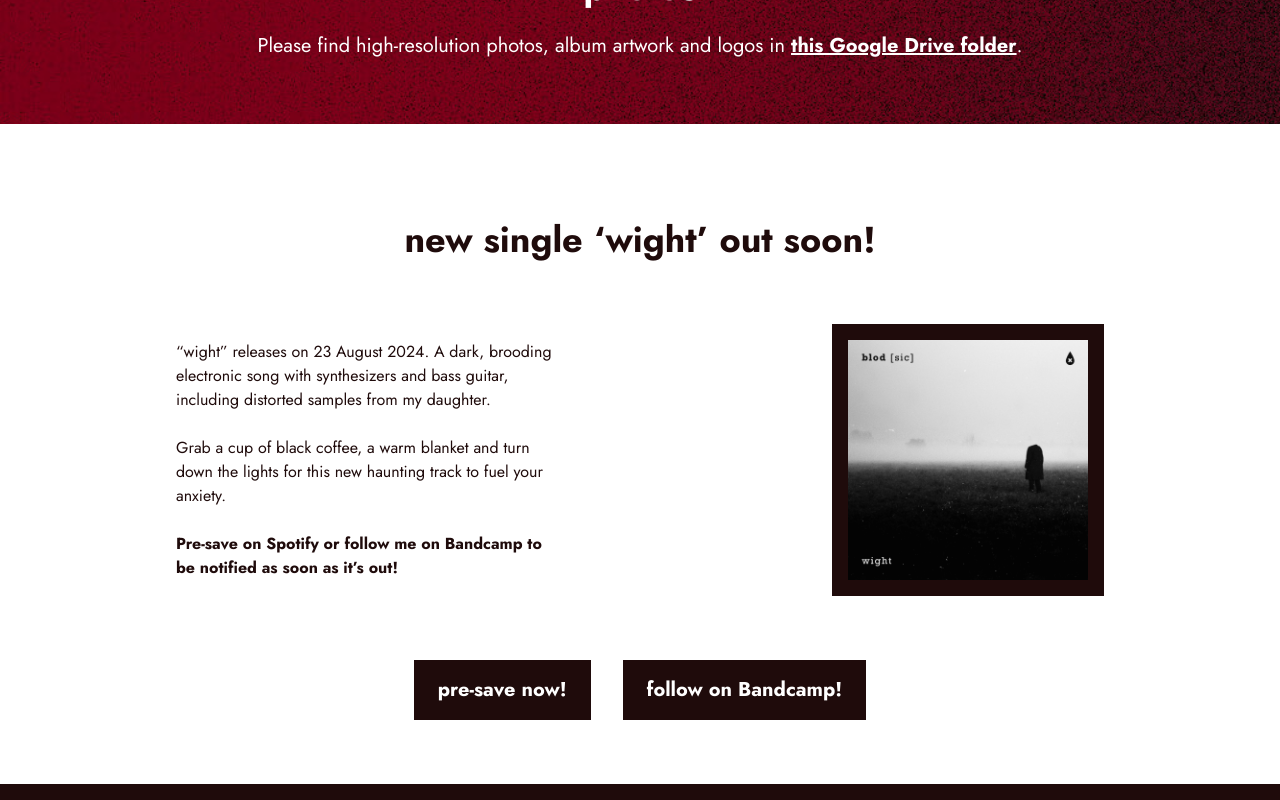
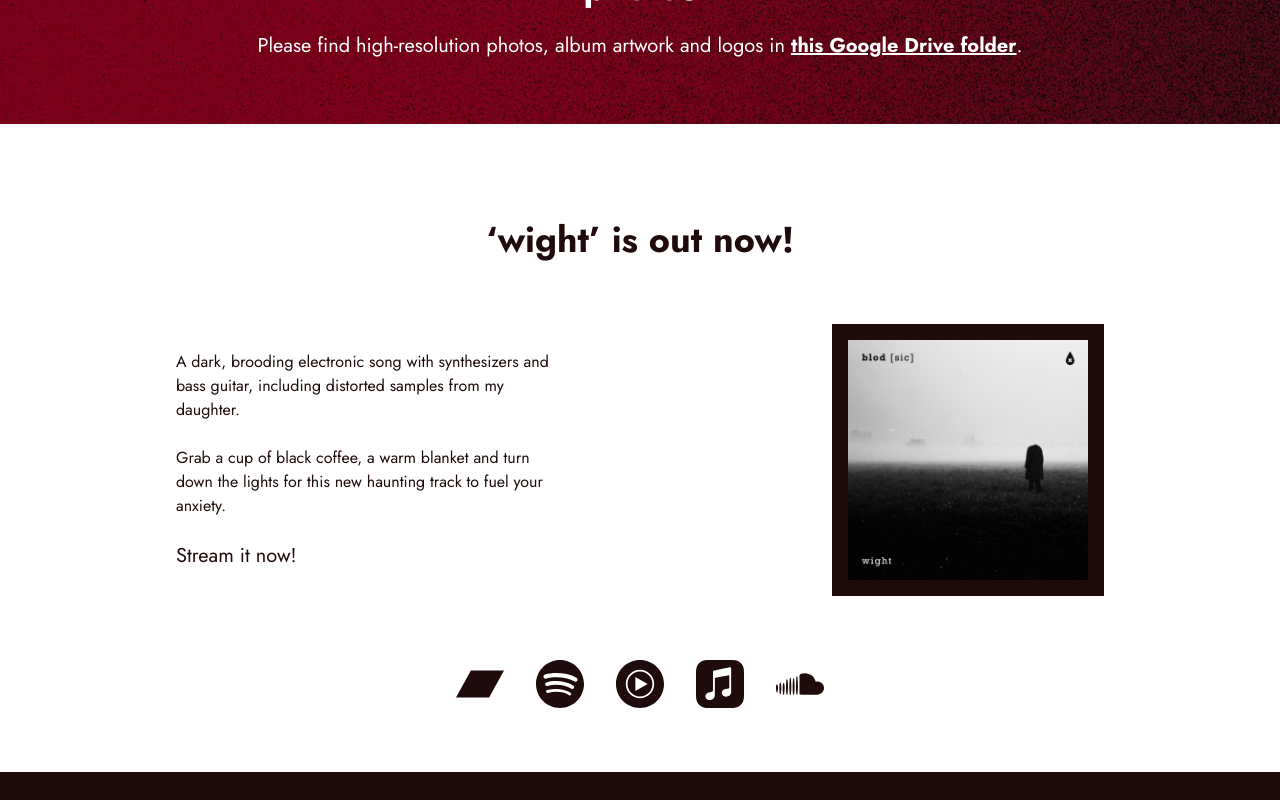
Before and after one commit to Cryptacular/blod-sic, a Next.js app: page /electronic-press-kit in a window 1280 px wide. Shown: the part 900-1700 px from the top of the page. Built offline with nearby package versions, Linux system fonts and the light colour scheme.

Commit message:
Update Wight section on EPK

```diff
--- a/src/app/electronic-press-kit/page.tsx
+++ b/src/app/electronic-press-kit/page.tsx
@@ -4,7 +4,7 @@ import DiscographySection from "@/components/DiscographySection";
 import Divider from "@/components/Divider";
 import MusicVideosSection from "@/components/MusicVideosSection";
 import Navigation from "@/components/Navigation";
-import UpcomingSection from "@/components/UpcomingSection";
+import WightOutNowSection from "@/components/WightOutNowSection";
 import AboutBlodSicSection from "@/components/electronic-press-kit/AboutBlodSicSection";
 
 export const metadata: Metadata = {
@@ -28,7 +28,7 @@ export default function Home() {
         ]}
       />
       <AboutBlodSicSection />
-      <UpcomingSection />
+      <WightOutNowSection />
       <DiscographySection />
       <Divider />
       <MusicVideosSection />
```
